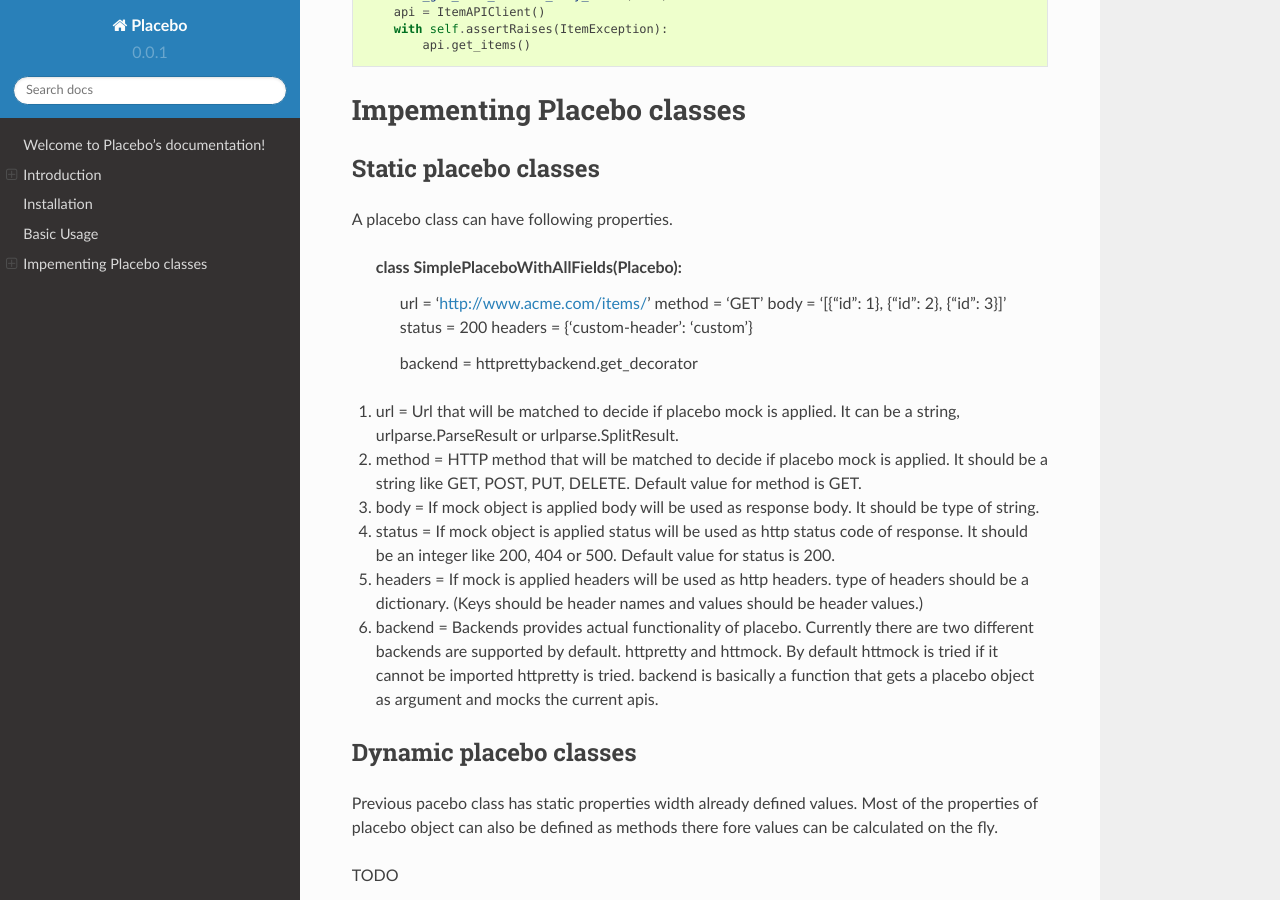
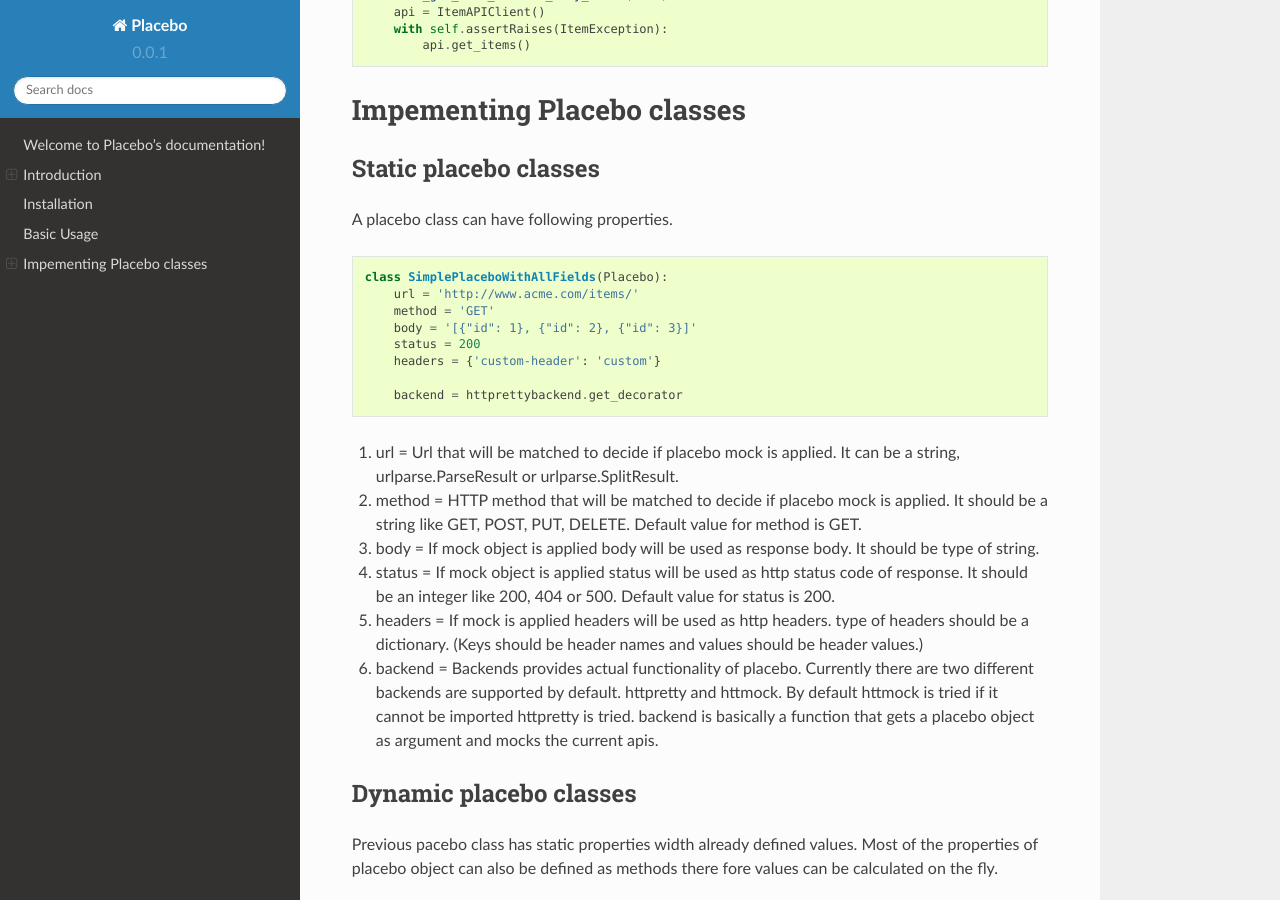
Before and after one commit to huseyinyilmaz/placebo, a Sphinx documentation site: the page built from doc/index.rst, in a window 1280 px wide and 900 px high, scrolled down 4254 px. Built offline with Sphinx 7.4.7 and the Read the Docs theme 2.0.0, drawn with Linux system fonts in a browser that asks for light colours.

Commit message:
Fix code sample problem in documentation.

```diff
--- a/doc/index.rst
+++ b/doc/index.rst
@@ -227,6 +227,7 @@ Static placebo classes
 ----------------------
 A placebo class can have following properties.
 
+.. code-block:: python
 
    class SimplePlaceboWithAllFields(Placebo):
        url = 'http://www.acme.com/items/'
```
